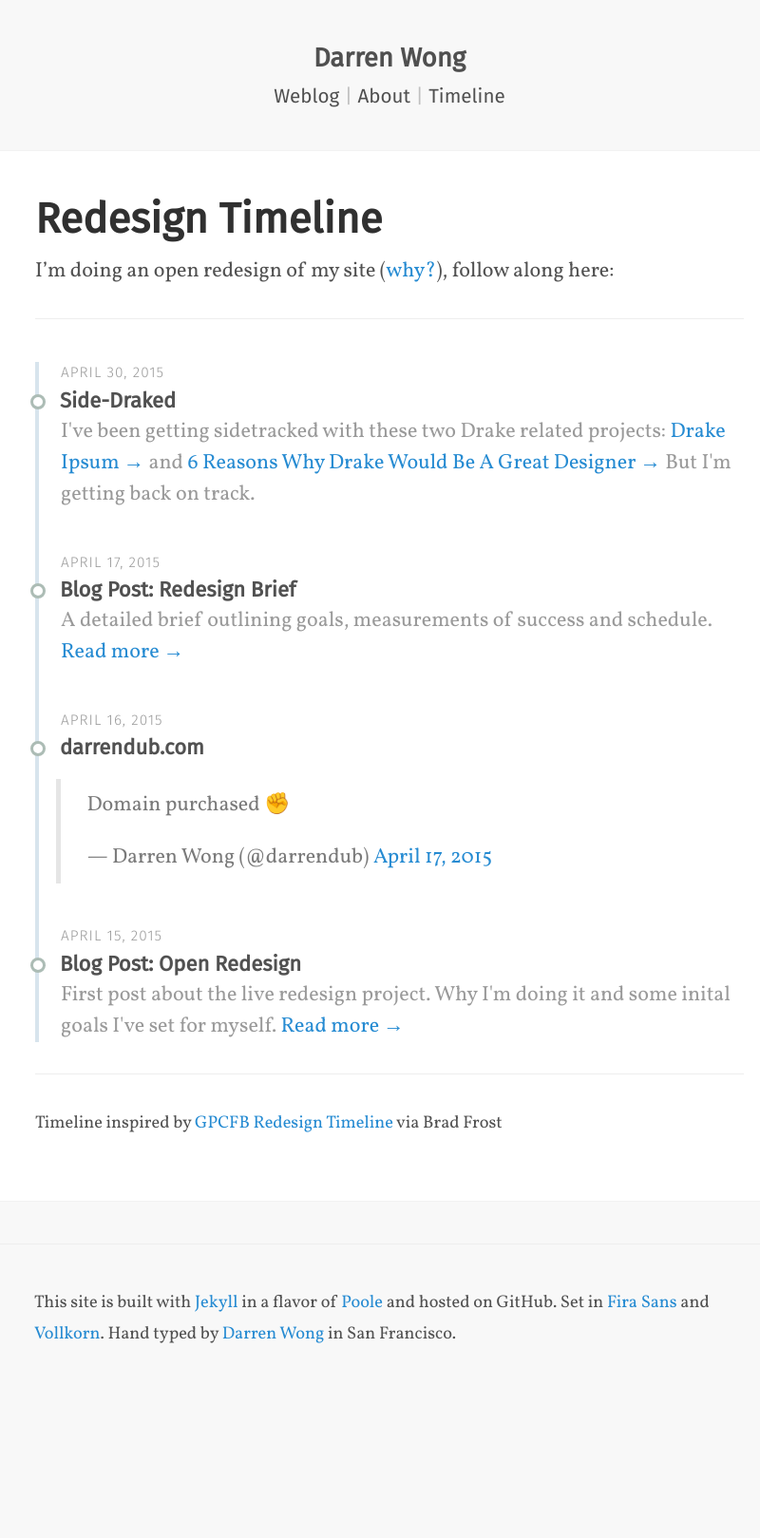
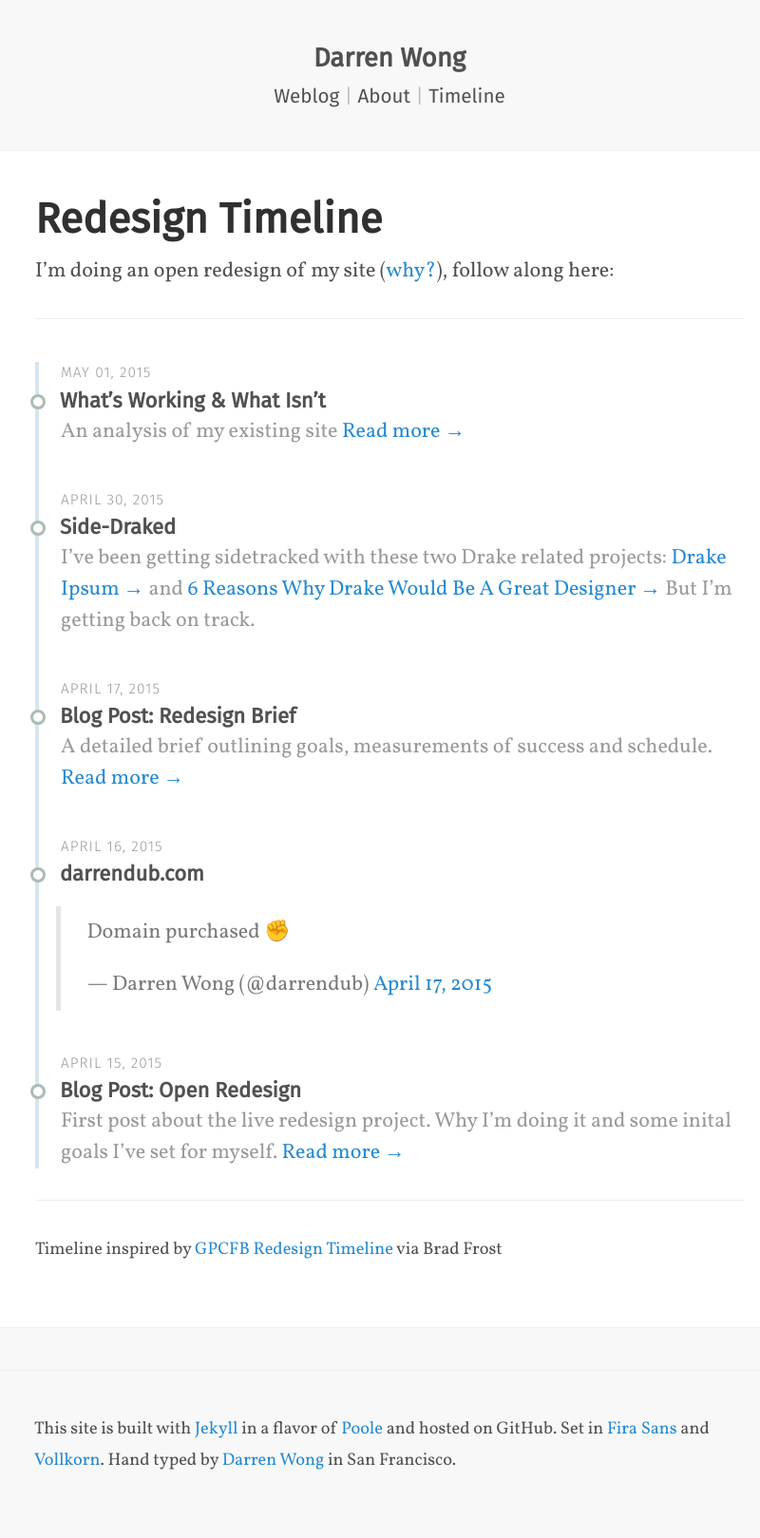
Before and after one commit to darrendub/darrendub.github.io, a Jekyll site: the page built from timeline.md, in a window 1280 px wide. Shown: the whole page at 95% size, without its empty margins (230-1030 px from the left). Built offline with Jekyll 4.4.1, drawn with Linux system fonts in a browser that asks for light colours; Markdown is read by kramdown in place of the engine named in the settings; comment, search, counter and statistics services are not loaded; before the commit the page ends 1486 px from its top, so only the background shows below that.

Commit message:
Update Timeline
New Blog Post

```diff
--- a/timeline.md
+++ b/timeline.md
@@ -3,16 +3,21 @@ layout: page
 title: Redesign Timeline
 ---
 
-I'm doing an open redesign of my site (<a href="/weblog/2015/04/15/open-redesign">why?</a>), follow along here:
+I’m doing an open redesign of my site (<a href="/weblog/2015/04/15/open-redesign">why?</a>), follow along here:
 
 <hr>
 
 <div class="timeline">
 <ul>
 	<li>
+		<span class="time">May 01, 2015</span>
+		<span class="title">What’s Working & What Isn’t</span>
+		<span class="text">An analysis of my existing site <a href="/weblog/2015-05-01-whats-working"> Read more &#8594;</a></span>
+	</li>
+	<li>
 		<span class="time">April 30, 2015</span>
 		<span class="title">Side-Draked</span>
-		<span class="text">I've been getting sidetracked with these two Drake related projects: <a href="http://drakeipsum.co">Drake Ipsum &#8594;</a> and <a href="https://medium.com/@darrendub/6-reasons-why-drake-would-be-a-great-designer-530ee138ea35">6 Reasons Why Drake Would Be A Great Designer &#8594;</a> But I'm getting back on track.</span>
+		<span class="text">I’ve been getting sidetracked with these two Drake related projects: <a href="http://drakeipsum.co">Drake Ipsum &#8594;</a> and <a href="https://medium.com/@darrendub/6-reasons-why-drake-would-be-a-great-designer-530ee138ea35">6 Reasons Why Drake Would Be A Great Designer &#8594;</a> But I’m getting back on track.</span>
 	</li>
 	<li>
 		<span class="time">April 17, 2015</span>
@@ -28,7 +33,7 @@ I'm doing an open redesign of my site (<a href="/weblog/2015/04/15/open-redesign
 	<li>
 		<span class="time">April 15, 2015</span>
 		<span class="title">Blog Post: Open Redesign</span>
-		<span class="text">First post about the live redesign project. Why I'm doing it and some inital goals I've set for myself.<a href="/weblog/2015/04/15/open-redesign"> Read more &#8594;</a></span>
+		<span class="text">First post about the live redesign project. Why I’m doing it and some inital goals I’ve set for myself.<a href="/weblog/2015/04/15/open-redesign"> Read more &#8594;</a></span>
 	</li>
 </ul>
 </div>
```
Also changed, not shown: 2 other files.
